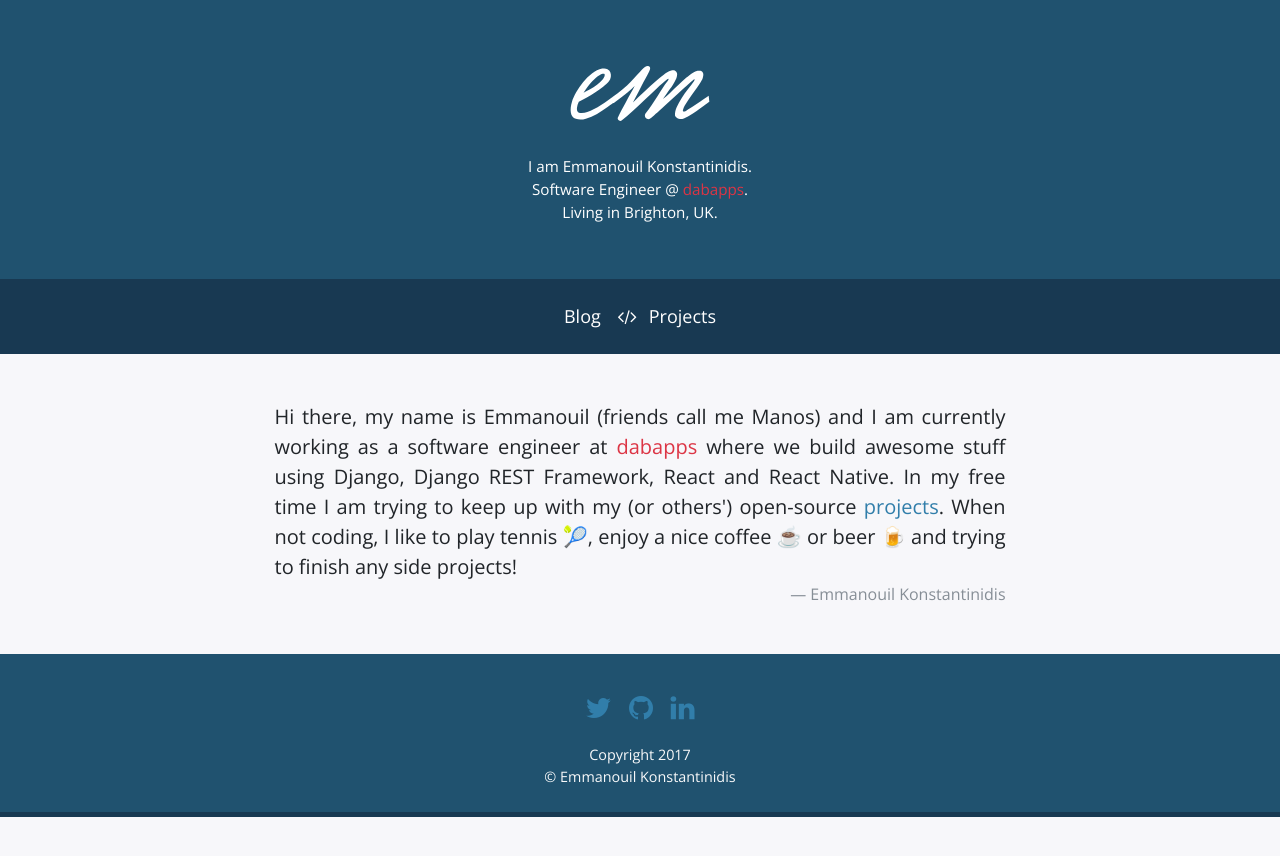
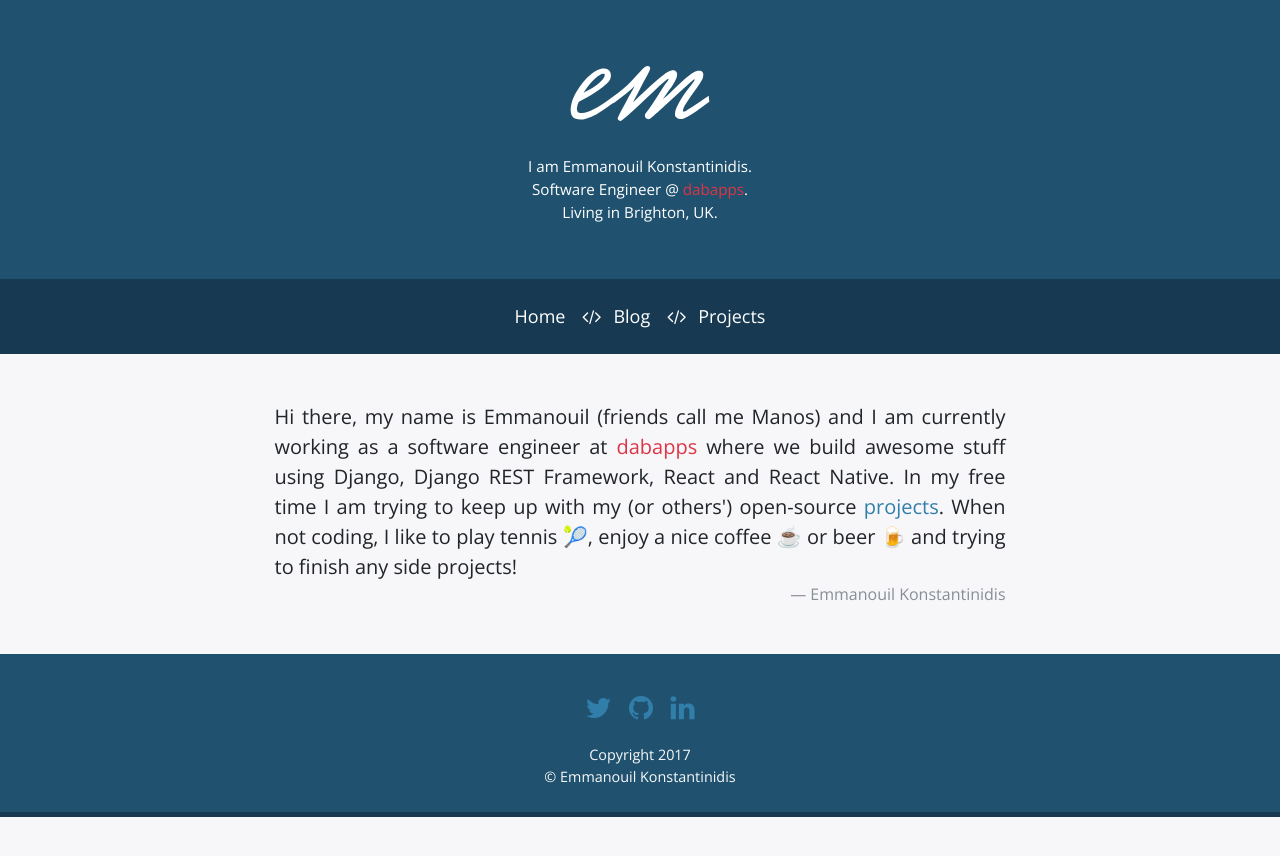
Before and after one commit to manosim/manos.im, a Jekyll site: the page built from index.html, in a window 1280 px wide. Shown: the top 856 px of the page. Built offline with Jekyll 4.4.1, drawn with Linux system fonts in a browser that asks for light colours.

Commit message:
Add home link to nav

```diff
--- a/_includes/header.html
+++ b/_includes/header.html
@@ -16,6 +16,13 @@
 <nav class="navbar navbar-expand navbar-dark bg-primary py-3 mb-5">
   <div class="collapse navbar-collapse">
     <ul class="nav navbar-nav mx-auto">
+      <li class="nav-item active">
+        <a
+          class="nav-item nav-link active"
+          href="/">
+          Home
+        </a>
+      </li>
       {% for page in site.pages %}
         {% if page.title %}
           <li class="nav-item active">
```
